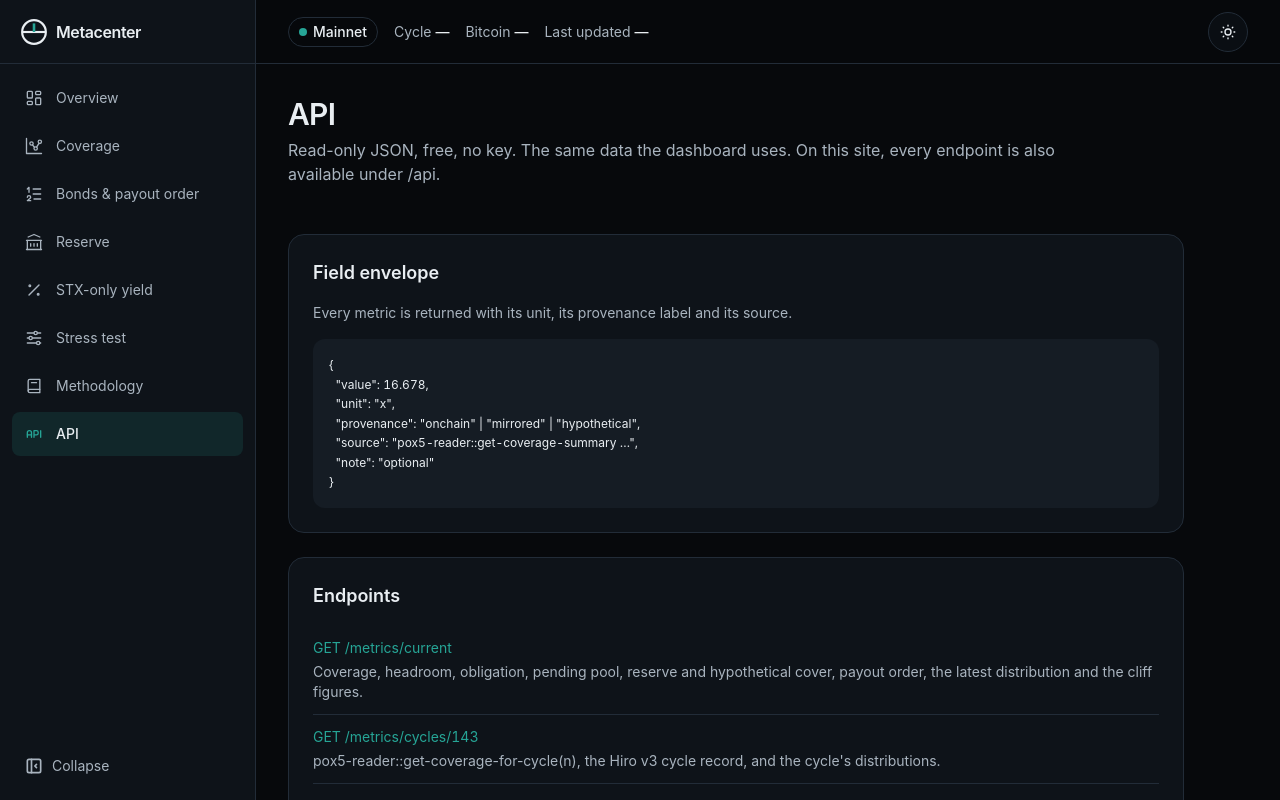
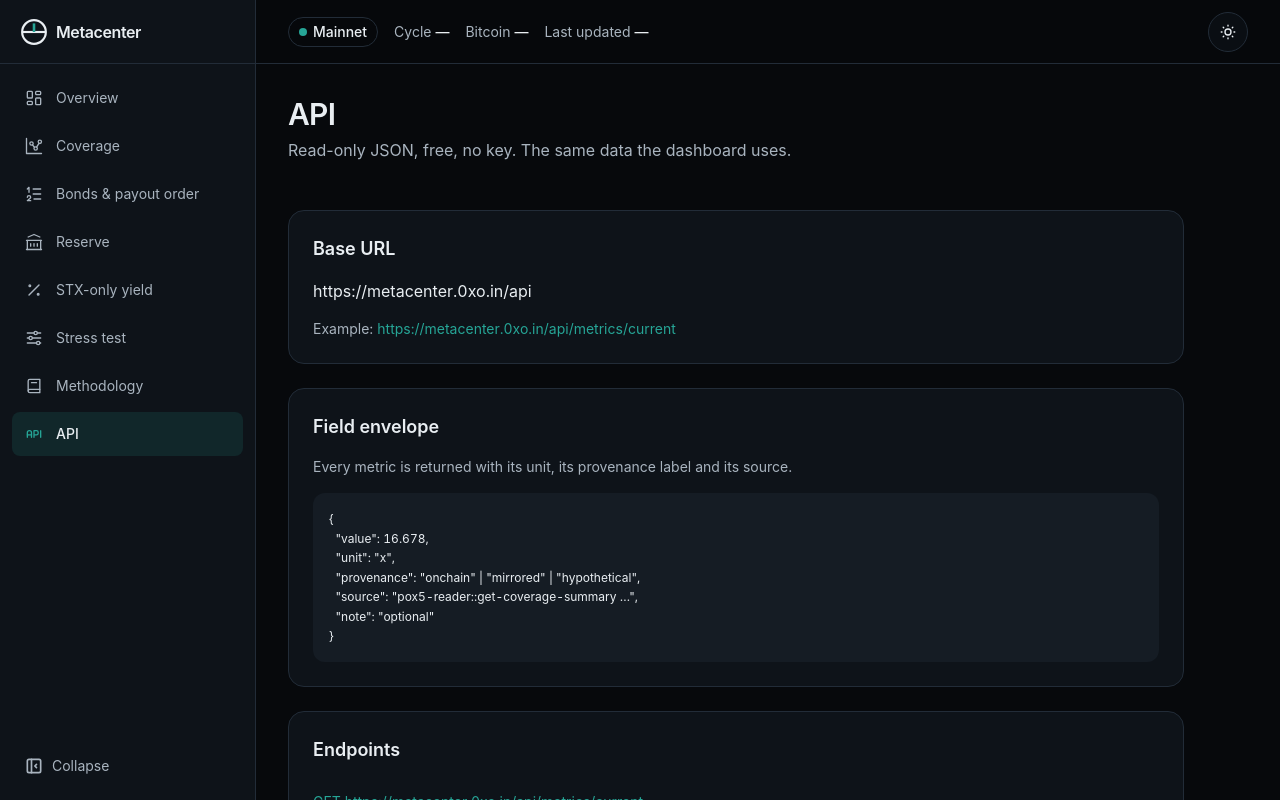
Before and after one commit to Jagadeeshftw/metacenter, a Next.js app in the folder web/: page /api-reference in a window 1280 px wide. Shown: the top 800 px of the page. Built offline with nearby package versions, Linux system fonts and the light colour scheme; no server answers.

Commit message:
Move site to metacenter.0xo.in: canonical and OG URLs, sitemap, robots, API base URL in docs, application facts

```diff
--- a/web/app/(app)/api-reference/page.tsx
+++ b/web/app/(app)/api-reference/page.tsx
@@ -1,7 +1,7 @@
 import { PageHeader, Panel } from "@/components/dash/ui";
 import { site } from "@/lib/site";
 
-export const metadata = { title: "API" };
+export const metadata = { title: "API", alternates: { canonical: "/api-reference" }, openGraph: { url: "/api-reference" } };
 
 const ENDPOINTS = [
   { path: "/metrics/current", about: "Coverage, headroom, obligation, pending pool, reserve and hypothetical cover, payout order, the latest distribution and the cliff figures." },
@@ -17,8 +17,12 @@ export default function ApiReference() {
     <div className="flex max-w-4xl flex-col gap-6">
       <PageHeader
         title="API"
-        lead="Read-only JSON, free, no key. The same data the dashboard uses. On this site, every endpoint is also available under /api."
+        lead="Read-only JSON, free, no key. The same data the dashboard uses."
       />
+      <Panel title="Base URL">
+        <p className="num text-base">{site.apiBase}</p>
+        <p className="text-sm text-muted">Example: <a className="num text-brand underline-offset-4 hover:underline" href={`${site.apiBase}/metrics/current`}>{site.apiBase}/metrics/current</a></p>
+      </Panel>
       <Panel title="Field envelope">
         <p className="text-sm text-muted">Every metric is returned with its unit, its provenance label and its source.</p>
         <pre className="num overflow-x-auto rounded-xl bg-surface-2 p-4 text-xs leading-relaxed">{`{
@@ -33,8 +37,8 @@ export default function ApiReference() {
         <ul className="flex flex-col divide-y divide-line">
           {ENDPOINTS.map((e) => (
             <li key={e.path} className="flex flex-col gap-1 py-3">
-              <a href={`/api${e.path}`} className="num break-all text-sm text-brand underline-offset-4 hover:underline">
-                GET {e.path}
+              <a href={`${site.apiBase}${e.path}`} className="num break-all text-sm text-brand underline-offset-4 hover:underline">
+                GET {site.apiBase}{e.path}
               </a>
               <span className="text-sm text-muted">{e.about}</span>
             </li>
--- a/web/app/(app)/dashboard/bonds/page.tsx
+++ b/web/app/(app)/dashboard/bonds/page.tsx
@@ -4,7 +4,7 @@ import { btc, satsExact } from "@/lib/format";
 import { PageHeader, Panel, Note } from "@/components/dash/ui";
 
 export const revalidate = 60;
-export const metadata = { title: "Bonds & payout order" };
+export const metadata = { title: "Bonds & payout order", alternates: { canonical: "/dashboard/bonds" }, openGraph: { url: "/dashboard/bonds" } };
 
 export default async function BondsPage() {
   const [cur, iv] = await Promise.all([getCurrent(), getIntervals()]);
--- a/web/app/(app)/dashboard/page.tsx
+++ b/web/app/(app)/dashboard/page.tsx
@@ -7,7 +7,7 @@ import { CoverageChart, PoolChart, YieldChart } from "@/components/dash/charts";
 import { ProvenanceLegend } from "@/components/shared/provenance";
 
 export const revalidate = 60;
-export const metadata = { title: "Overview" };
+export const metadata = { title: "Overview", alternates: { canonical: "/dashboard" }, openGraph: { url: "/dashboard" } };
 
 export default async function Overview() {
   const [cur, iv] = await Promise.all([getCurrent(), getIntervals()]);
--- a/web/app/(app)/dashboard/reserve/page.tsx
+++ b/web/app/(app)/dashboard/reserve/page.tsx
@@ -5,7 +5,7 @@ import { PageHeader, Panel, Stat, Note, Unavailable } from "@/components/dash/ui
 import { ReserveChart } from "@/components/dash/charts";
 
 export const revalidate = 60;
-export const metadata = { title: "Reserve" };
+export const metadata = { title: "Reserve", alternates: { canonical: "/dashboard/reserve" }, openGraph: { url: "/dashboard/reserve" } };
 
 export default async function ReservePage() {
   const [cur, iv] = await Promise.all([getCurrent(), getIntervals()]);
--- a/web/app/(app)/dashboard/stress/page.tsx
+++ b/web/app/(app)/dashboard/stress/page.tsx
@@ -4,7 +4,7 @@ import { StressTest } from "@/components/dash/stress";
 import { ProvenanceTag } from "@/components/shared/provenance";
 
 export const revalidate = 60;
-export const metadata = { title: "Stress test" };
+export const metadata = { title: "Stress test", alternates: { canonical: "/dashboard/stress" }, openGraph: { url: "/dashboard/stress" } };
 
 export default async function StressPage() {
   const initial = await getStress();
--- a/web/app/(app)/dashboard/yield/page.tsx
+++ b/web/app/(app)/dashboard/yield/page.tsx
@@ -6,7 +6,7 @@ import { YieldChart } from "@/components/dash/charts";
 import { ProvenanceTag } from "@/components/shared/provenance";
 
 export const revalidate = 60;
-export const metadata = { title: "STX-only yield" };
+export const metadata = { title: "STX-only yield", alternates: { canonical: "/dashboard/yield" }, openGraph: { url: "/dashboard/yield" } };
 
 export default async function YieldPage() {
   const [cur, iv] = await Promise.all([getCurrent(), getIntervals()]);
--- a/web/app/(app)/methodology/page.tsx
+++ b/web/app/(app)/methodology/page.tsx
@@ -5,7 +5,7 @@ import { ProvenanceGlyph, ProvenanceLegend } from "@/components/shared/provenanc
 import type { Provenance } from "@/lib/api";
 
 export const revalidate = 300;
-export const metadata = { title: "Methodology" };
+export const metadata = { title: "Methodology", alternates: { canonical: "/methodology" }, openGraph: { url: "/methodology" } };
 
 const R = "pox5-reader";
 const ROWS: { metric: string; formula: string; unit: string; label: Provenance; source: string; api: string }[] = [
@@ -152,6 +152,11 @@ export default async function Methodology() {
             ))}
           </ul>
           <p className="text-xs text-subtle">Testnet feed values mirror mainnet data.</p>
+          <p className="text-xs text-subtle">
+            Site <a className="num underline underline-offset-4" href={site.url}>{site.url.replace("https://", "")}</a> · API{" "}
+            <a className="num underline underline-offset-4" href={`${site.apiBase}/metrics/current`}>{site.apiBase.replace("https://", "")}</a> · source{" "}
+            <a className="underline underline-offset-4" href={site.repo}>GitHub</a>
+          </p>
         </Panel>
       </div>
     </div>
--- a/web/app/layout.tsx
+++ b/web/app/layout.tsx
@@ -12,11 +12,12 @@ const geistMono = Geist_Mono({ subsets: ["latin"], variable: "--font-geist-mono"
 export function generateMetadata(): Metadata {
   const logo = brandAssets();
   return {
-    metadataBase: new URL(process.env.NEXT_PUBLIC_SITE_URL ?? "https://metacenter.vercel.app"),
+    metadataBase: new URL(site.url),
+    alternates: { canonical: "/" },
     title: { default: "Metacenter · PoX-5 risk feed", template: "%s · Metacenter" },
     description: site.description,
     icons: logo.svg ? { icon: "/logo.svg" } : logo.png ? { icon: "/logo.png" } : undefined,
-    openGraph: { title: "Metacenter · PoX-5 risk feed", description: site.description, type: "website" },
+    openGraph: { title: "Metacenter · PoX-5 risk feed", description: site.description, type: "website", url: site.url, siteName: "Metacenter" },
     twitter: { card: "summary_large_image", title: "Metacenter · PoX-5 risk feed", description: site.description },
   };
 }
--- /dev/null
+++ b/web/app/robots.ts
@@ -0,0 +1,6 @@
+import type { MetadataRoute } from "next";
+import { site } from "@/lib/site";
+
+export default function robots(): MetadataRoute.Robots {
+  return { rules: [{ userAgent: "*", allow: "/", disallow: "/api/" }], sitemap: `${site.url}/sitemap.xml`, host: site.url };
+}
--- /dev/null
+++ b/web/app/sitemap.ts
@@ -0,0 +1,8 @@
+import type { MetadataRoute } from "next";
+import { site } from "@/lib/site";
+
+const PATHS = ["/", "/dashboard", "/dashboard/coverage", "/dashboard/bonds", "/dashboard/reserve", "/dashboard/yield", "/dashboard/stress", "/methodology", "/api-reference"];
+
+export default function sitemap(): MetadataRoute.Sitemap {
+  return PATHS.map((p) => ({ url: `${site.url}${p === "/" ? "" : p}`, changeFrequency: p === "/" ? "weekly" : "hourly", priority: p === "/" ? 1 : 0.7 }));
+}
--- a/web/lib/site.ts
+++ b/web/lib/site.ts
@@ -2,8 +2,13 @@
 // (without the @); the footer shows the X link only when it is set.
 export const X_HANDLE = "";
 
+export const SITE_URL = "https://metacenter.0xo.in";
+
 export const site = {
   name: "Metacenter",
+  url: SITE_URL,
+  // public API base for docs and integrators; proxied to the indexer
+  apiBase: `${SITE_URL}/api`,
   description:
     "Risk feed for Stacks Bitcoin Staking (PoX-5): bond coverage, the reserve, STX-only yield and stress tests, from public data.",
   repo: "https://github.com/Jagadeeshftw/metacenter",
```
Also changed, not shown: 2 other files (tests, documents, lock files or other folders).
